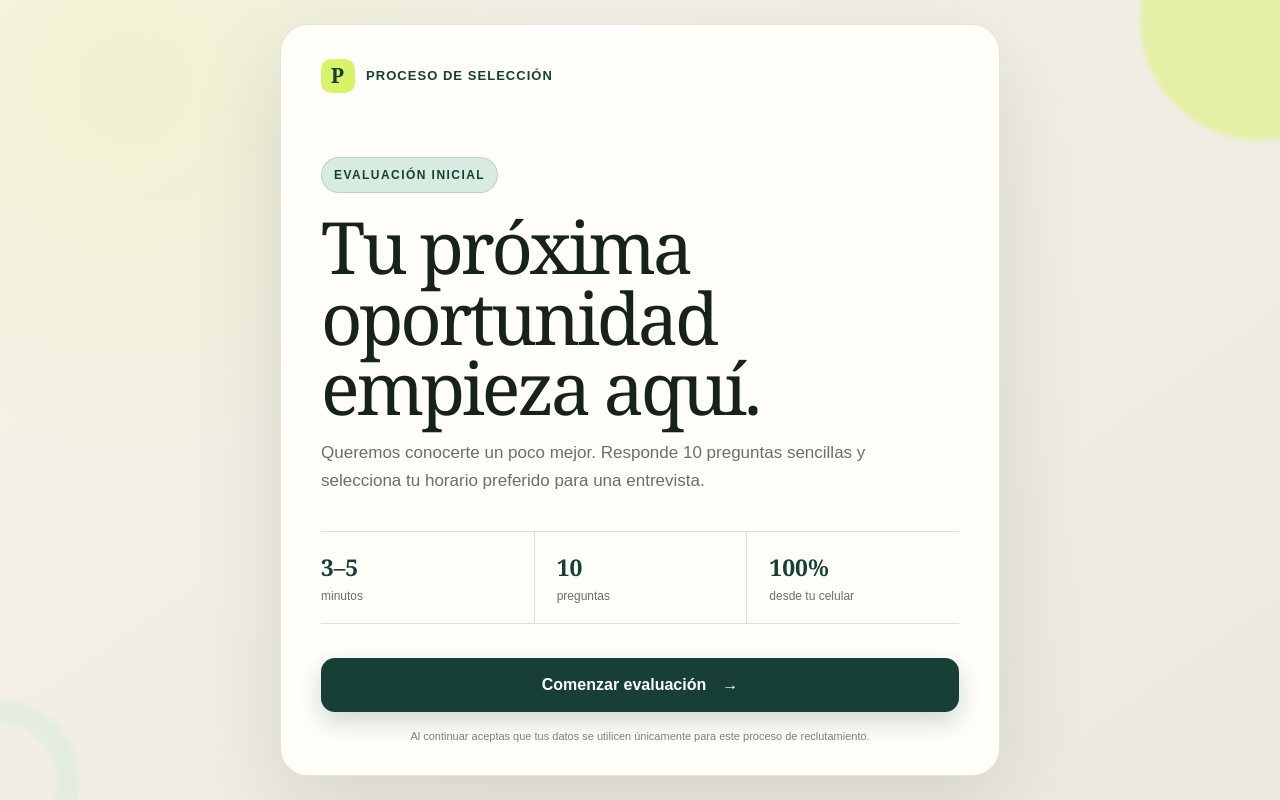
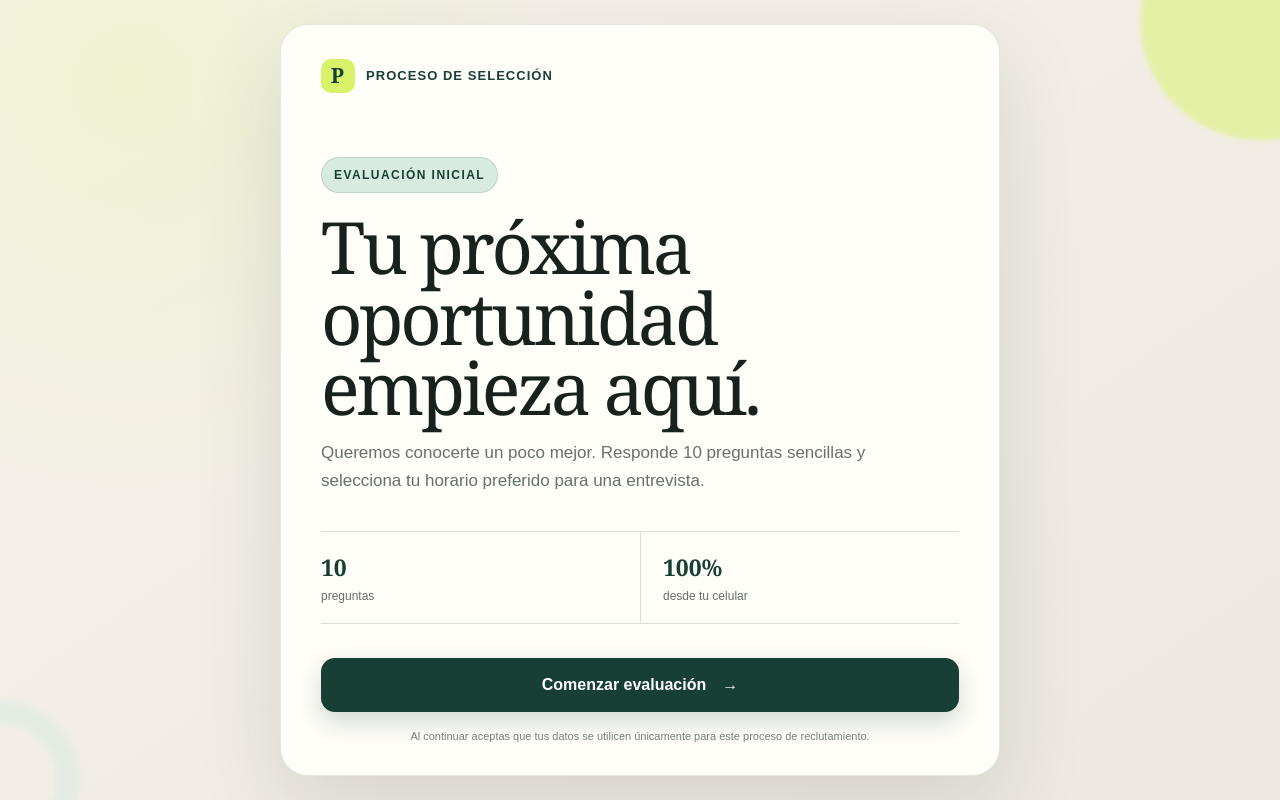
Before and after one commit to josueprodigium-tech/evaluacion-candidatos, a Next.js app: page / in a window 1280 px wide. Built offline with nearby package versions, Linux system fonts and the light colour scheme.

Commit message:
Remove time estimate

```diff
--- a/app/globals.css
+++ b/app/globals.css
@@ -109,7 +109,7 @@ h1 {
 
 .facts {
   display: grid;
-  grid-template-columns: repeat(3, 1fr);
+  grid-template-columns: repeat(2, 1fr);
   margin-bottom: 34px;
   border-block: 1px solid var(--line);
 }
--- a/app/page.tsx
+++ b/app/page.tsx
@@ -202,7 +202,6 @@ export default function Home() {
             </p>
           </div>
           <div className="facts">
-            <div><strong>3–5</strong><span>minutos</span></div>
             <div><strong>10</strong><span>preguntas</span></div>
             <div><strong>100%</strong><span>desde tu celular</span></div>
           </div>
```
Also changed, not shown: 1 other file (tests, documents, lock files or other folders).
